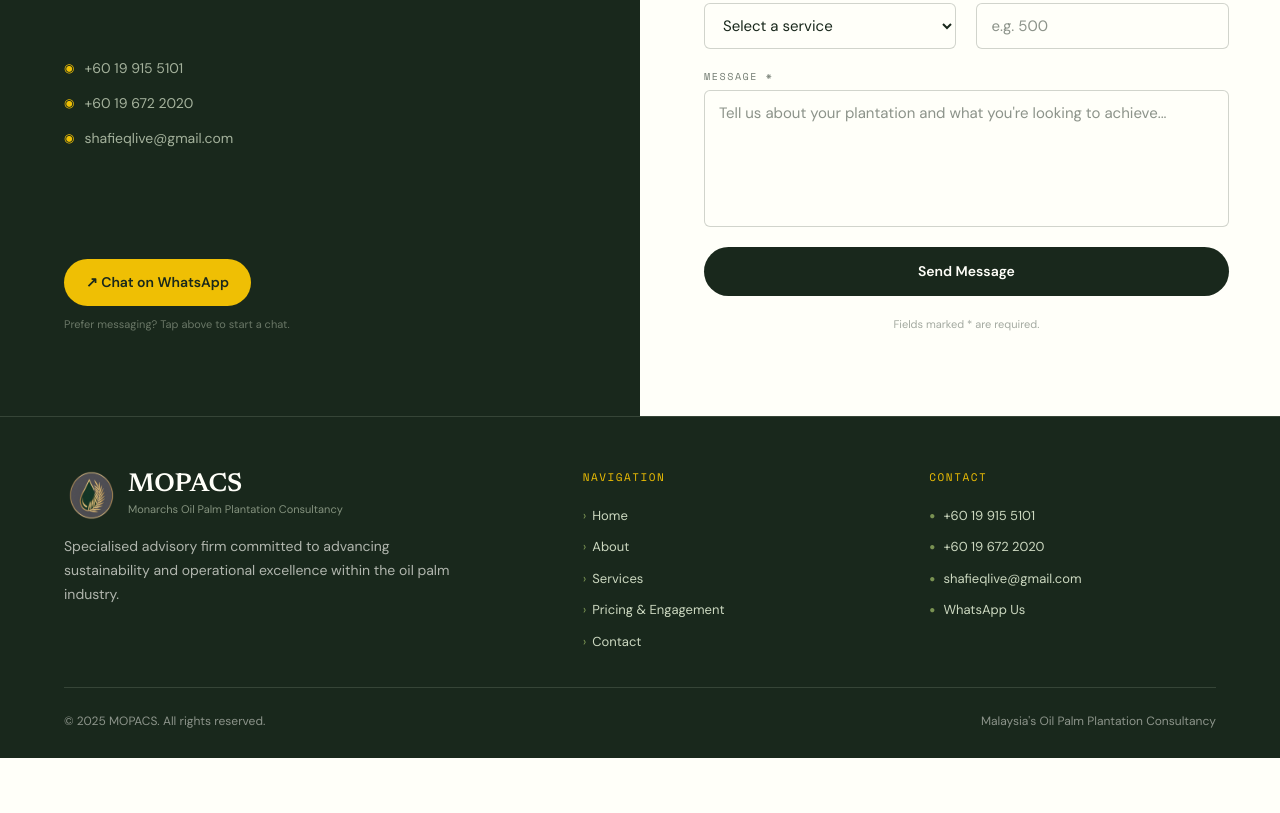
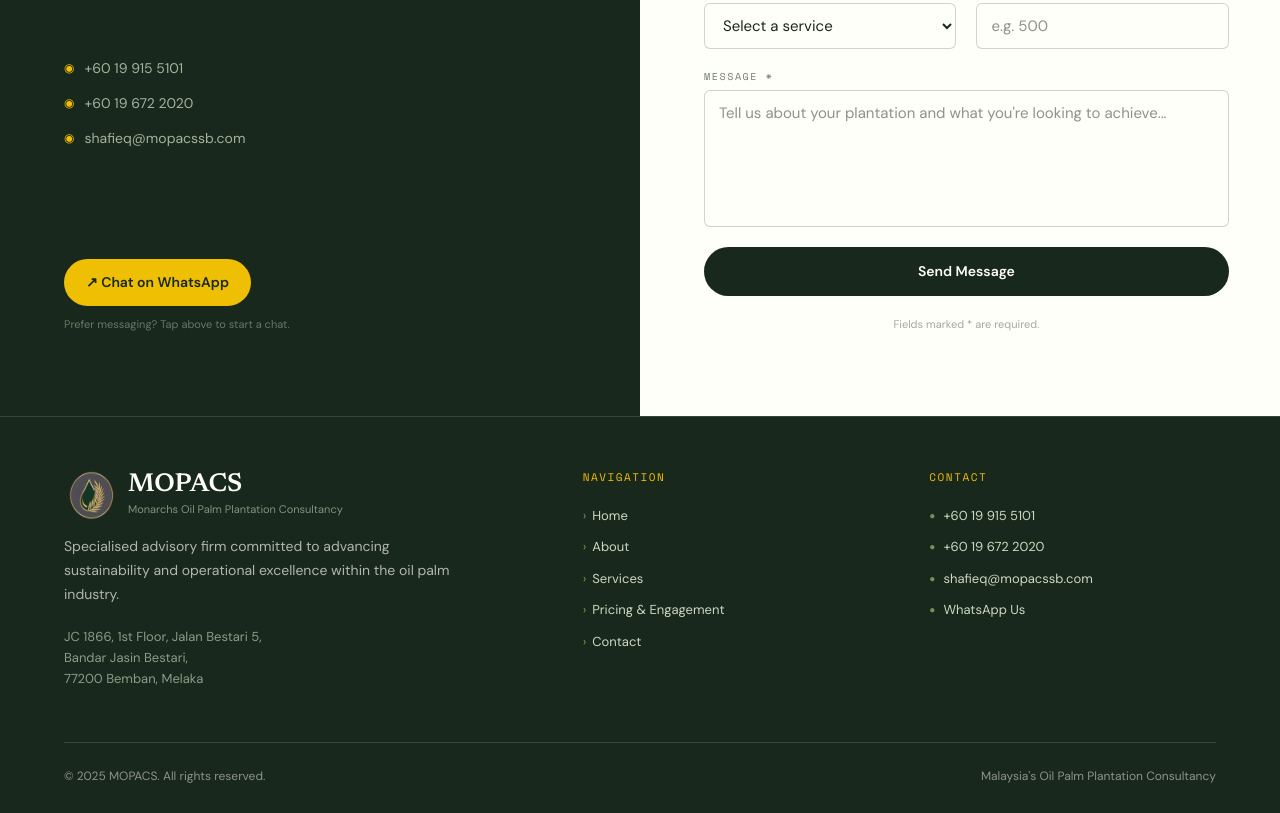
Before and after one commit to fab19n/mopacssd-site, a Next.js app: page /contact in a window 1280 px wide. Shown: the part 400-1213 px from the top of the page. Before the commit the page ends 1158 px from the top, so only its background shows below. Built offline with nearby package versions, Linux system fonts and the light colour scheme.

Commit message:
updated contact section in footer

```diff
--- a/components/ContactSection.tsx
+++ b/components/ContactSection.tsx
@@ -79,7 +79,7 @@
           {[
             { label: '+60 19 915 5101',        href: 'tel:+60199155101' },
             { label: '+60 19 672 2020',         href: 'tel:+60196722020' },
-            { label: 'shafieqlive@gmail.com',   href: 'mailto:shafieqlive@gmail.com' },
+            { label: 'shafieq@mopacssb.com',   href: 'mailto:shafieq@mopacssb.com' },
           ].map(({ label, href }) => (
             <a
               key={href}
--- a/components/SiteFooter.tsx
+++ b/components/SiteFooter.tsx
@@ -14,7 +14,7 @@
 const contactLinks = [
   { label: '+60 19 915 5101', href: 'tel:+60199155101'          },
   { label: '+60 19 672 2020', href: 'tel:+60196722020'          },
-  { label: 'shafieqlive@gmail.com', href: 'mailto:shafieqlive@gmail.com' },
+  { label: 'shafieq@mopacssb.com', href: 'mailto:shafieq@mopacssb.com' },
   { label: 'WhatsApp Us',     href: 'https://wa.me/60199155101' },
 ]
 
@@ -59,6 +59,15 @@
           }}>
             Specialised advisory firm committed to advancing sustainability and operational
             excellence within the oil palm industry.
+          </p>
+          <p style={{
+            fontFamily: "'DM Sans', sans-serif",
+            fontSize: 13, color: 'rgba(204,216,192,0.65)',
+            lineHeight: 1.6, marginBottom: 16,
+          }}>
+            <br />JC 1866, 1st Floor, Jalan Bestari 5,<br />
+            Bandar Jasin Bestari,<br />
+            77200 Bemban, Melaka
           </p>
         </div>
 
```
